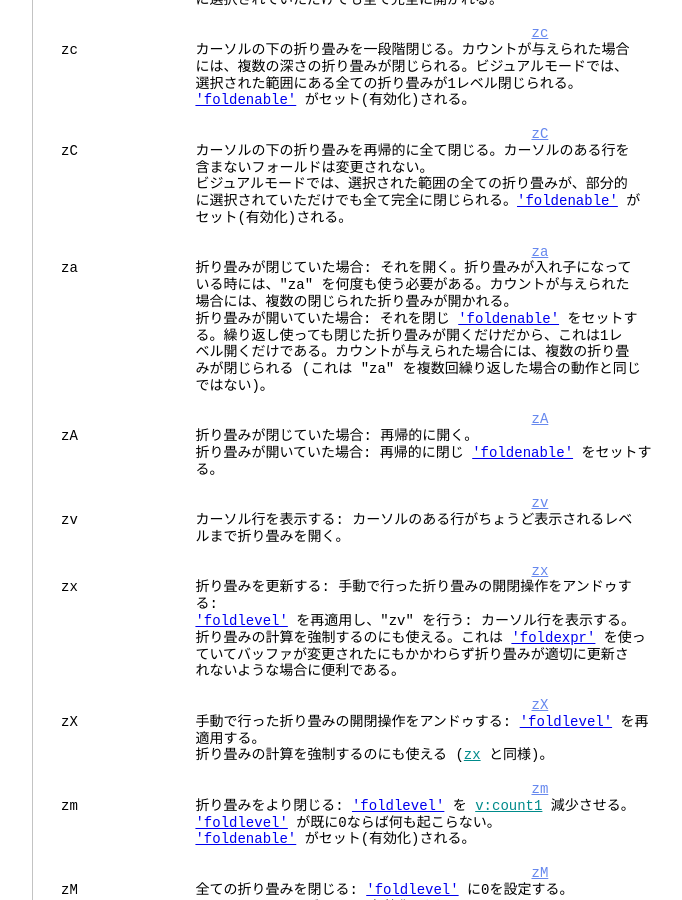
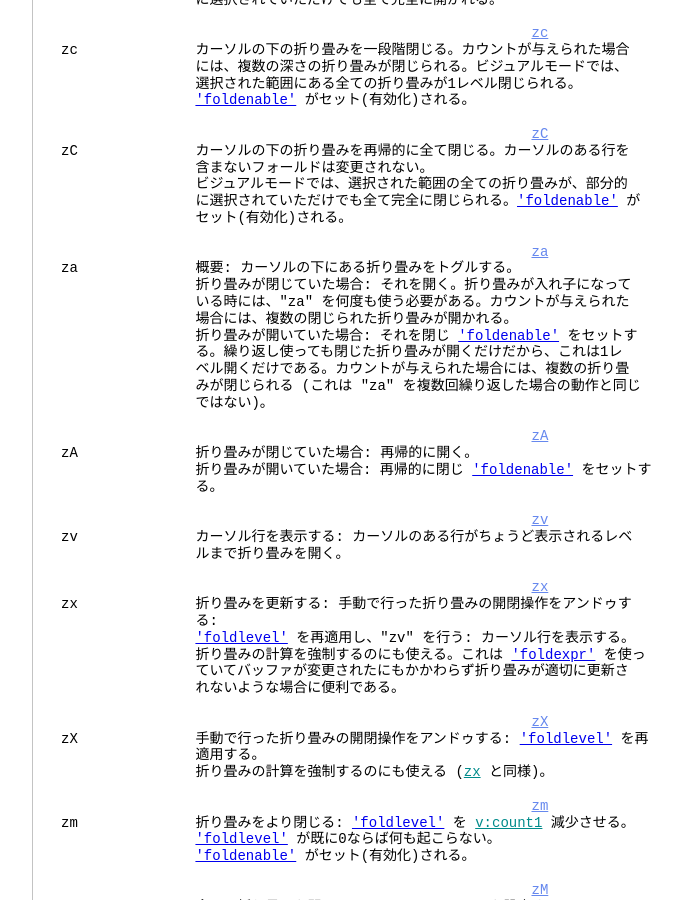
Before and after one commit to vim-jp/vimdoc-ja, a Jekyll site: the page built from fold.html, in a window 1280 px wide and 900 px high, scrolled down 5801 px. Shown: the whole window, without its empty margins (340-1022 px from the left). Built offline with Jekyll 4.4.1, drawn with Linux system fonts in a browser that asks for light colours; nearby versions of some CDN libraries; comment, search, counter and statistics services are not loaded; some of the changed text lies outside the part shown.

Commit message:
Generated by GitHub workflow 4960658031
https://github.com/vim-jp/vimdoc-ja-working/actions/runs/4960658031

```diff
--- a/fold.html
+++ b/fold.html
@@ -3,7 +3,7 @@ layout: vimdoc
 helpname: 'fold'
 ---
 <div id='vimCodeElement'>
-<a class="Constant" href="fold.html" name="fold.txt">fold.txt</a>&nbsp;&nbsp;&nbsp;&nbsp;&nbsp;&nbsp;For&nbsp;<span class="Identifier">Vim バージョン 9.0.</span>&nbsp;&nbsp;Last change: 2023 Jan 29<br>
+<a class="Constant" href="fold.html" name="fold.txt">fold.txt</a>&nbsp;&nbsp;&nbsp;&nbsp;&nbsp;&nbsp;For&nbsp;<span class="Identifier">Vim バージョン 9.0.</span>&nbsp;&nbsp;Last change: 2023 Mar 24<br>
 <br>
 <br>
 &nbsp;&nbsp;&nbsp;&nbsp;&nbsp;&nbsp;&nbsp;&nbsp;&nbsp;&nbsp;&nbsp;&nbsp;&nbsp;&nbsp;&nbsp;&nbsp;<span class="Identifier">VIMリファレンスマニュアル&nbsp;&nbsp;&nbsp;&nbsp;by Bram Moolenaar</span><br>
@@ -351,7 +351,8 @@ zC&nbsp;&nbsp;&nbsp;&nbsp;&nbsp;&nbsp;&nbsp;&nbsp;&nbsp;&nbsp;&nbsp;&nbsp;&nbsp;
 &nbsp;&nbsp;&nbsp;&nbsp;&nbsp;&nbsp;&nbsp;&nbsp;&nbsp;&nbsp;&nbsp;&nbsp;&nbsp;&nbsp;&nbsp;&nbsp;セット(有効化)される。<br>
 <br>
 &nbsp;&nbsp;&nbsp;&nbsp;&nbsp;&nbsp;&nbsp;&nbsp;&nbsp;&nbsp;&nbsp;&nbsp;&nbsp;&nbsp;&nbsp;&nbsp;&nbsp;&nbsp;&nbsp;&nbsp;&nbsp;&nbsp;&nbsp;&nbsp;&nbsp;&nbsp;&nbsp;&nbsp;&nbsp;&nbsp;&nbsp;&nbsp;&nbsp;&nbsp;&nbsp;&nbsp;&nbsp;&nbsp;&nbsp;&nbsp;&nbsp;&nbsp;&nbsp;&nbsp;&nbsp;&nbsp;&nbsp;&nbsp;&nbsp;&nbsp;&nbsp;&nbsp;&nbsp;&nbsp;&nbsp;&nbsp;<a class="Constant" href="fold.html#za" name="za">za</a><br>
-za&nbsp;&nbsp;&nbsp;&nbsp;&nbsp;&nbsp;&nbsp;&nbsp;&nbsp;&nbsp;&nbsp;&nbsp;&nbsp;&nbsp;折り畳みが閉じていた場合: それを開く。折り畳みが入れ子になって<br>
+za&nbsp;&nbsp;&nbsp;&nbsp;&nbsp;&nbsp;&nbsp;&nbsp;&nbsp;&nbsp;&nbsp;&nbsp;&nbsp;&nbsp;概要: カーソルの下にある折り畳みをトグルする。<br>
+&nbsp;&nbsp;&nbsp;&nbsp;&nbsp;&nbsp;&nbsp;&nbsp;&nbsp;&nbsp;&nbsp;&nbsp;&nbsp;&nbsp;&nbsp;&nbsp;折り畳みが閉じていた場合: それを開く。折り畳みが入れ子になって<br>
 &nbsp;&nbsp;&nbsp;&nbsp;&nbsp;&nbsp;&nbsp;&nbsp;&nbsp;&nbsp;&nbsp;&nbsp;&nbsp;&nbsp;&nbsp;&nbsp;いる時には、&quot;za&quot; を何度も使う必要がある。カウントが与えられた<br>
 &nbsp;&nbsp;&nbsp;&nbsp;&nbsp;&nbsp;&nbsp;&nbsp;&nbsp;&nbsp;&nbsp;&nbsp;&nbsp;&nbsp;&nbsp;&nbsp;場合には、複数の閉じられた折り畳みが開かれる。<br>
 &nbsp;&nbsp;&nbsp;&nbsp;&nbsp;&nbsp;&nbsp;&nbsp;&nbsp;&nbsp;&nbsp;&nbsp;&nbsp;&nbsp;&nbsp;&nbsp;折り畳みが開いていた場合: それを閉じ&nbsp;<a class="Type" href="options.html#'foldenable'">'foldenable'</a>&nbsp;をセットす<br>
```
